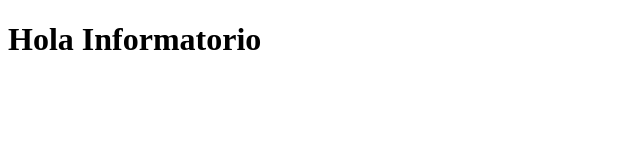
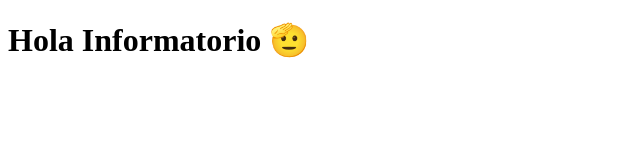
Before and after one commit to davidvelazco/ejemplo, a plain HTML site: page app/index.html in a window 1280 px wide. Shown: the whole page, without its empty margins (0-640 px from the left). Drawn offline with Linux system fonts and the light colour scheme.

Commit message:
tercer commit

```diff
--- a/app/index.html
+++ b/app/index.html
@@ -6,6 +6,6 @@
     <title>Primer despliegue</title>
 </head>
 <body>
-    <h1>Hola Informatorio</h1>
+    <h1>Hola Informatorio 🫡</h1>
 </body>
 </html>
```
